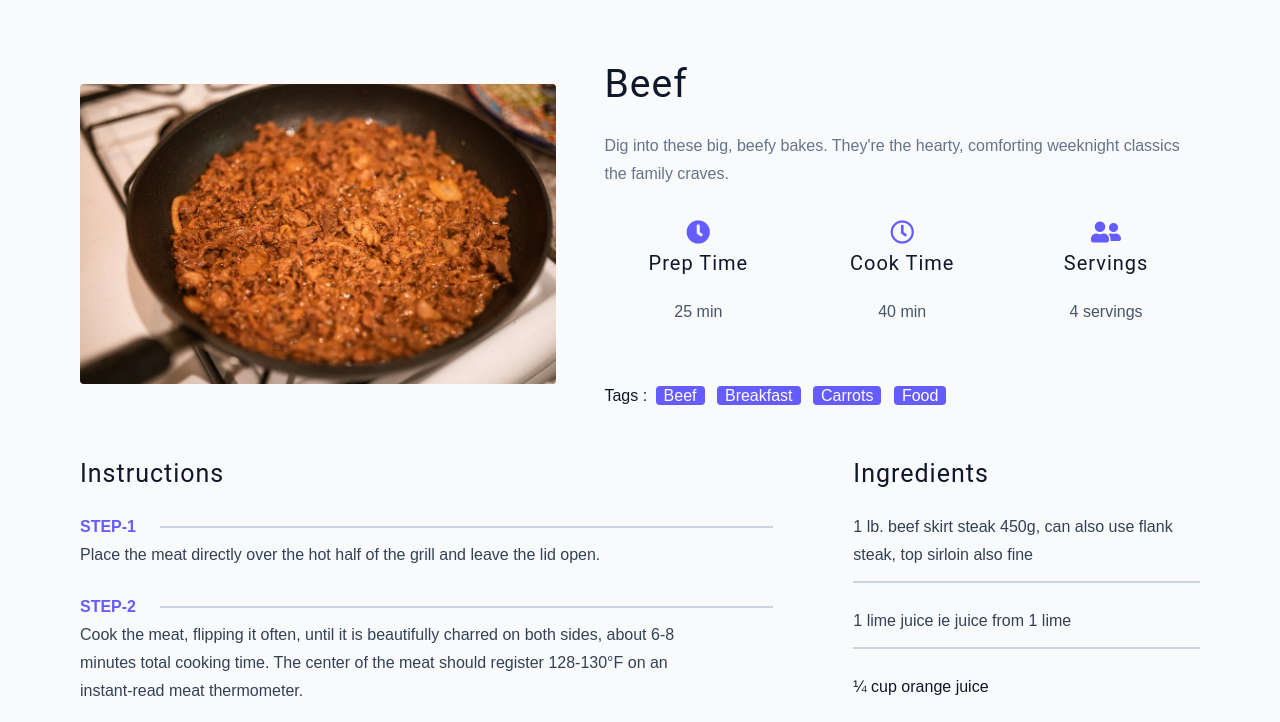
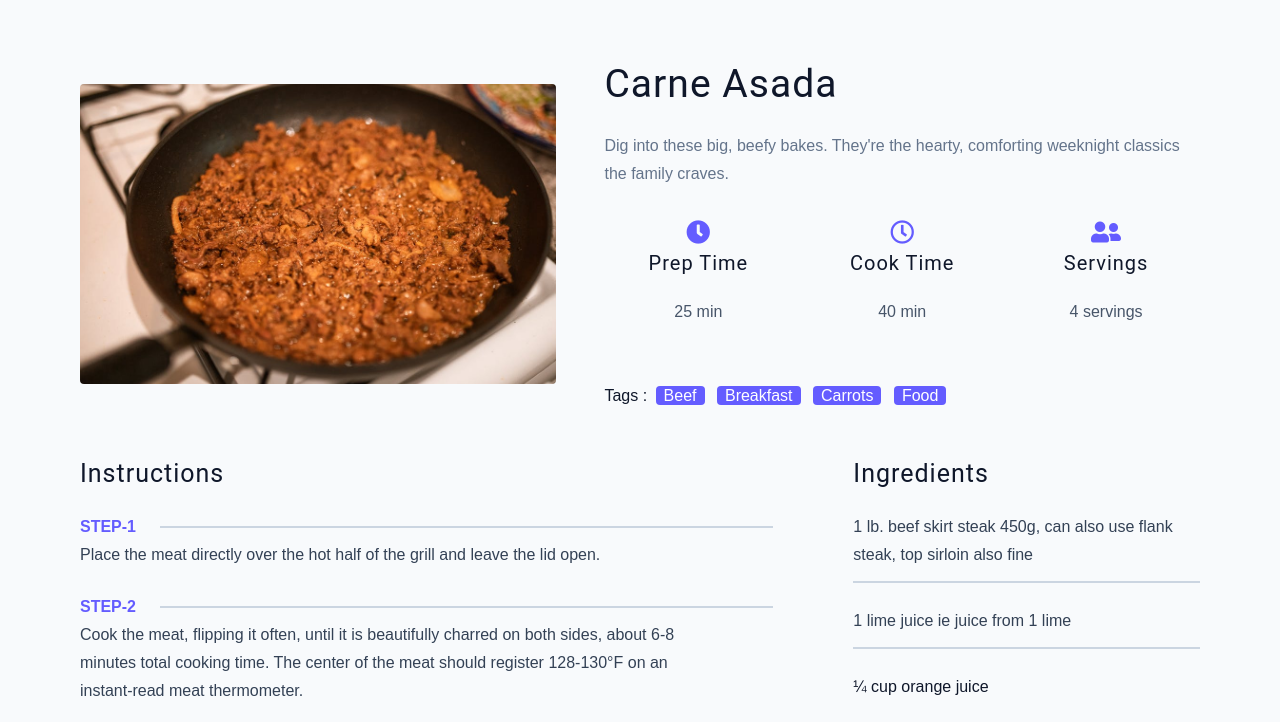
Before and after one commit to Bhupathi-Bhavana/Simply-Recipes, a plain HTML site: page final/single-recipe1.html in a window 1280 px wide. Shown: the part 69-791 px from the top of the page. Drawn offline with Linux system fonts and the light colour scheme.

Commit message:
Update single-recipe1.html

```diff
--- a/final/single-recipe1.html
+++ b/final/single-recipe1.html
@@ -51,7 +51,7 @@
             <section class="recipe-hero">
                 <img src="./assets/recipes/recipe-1.jpeg" class="img recipe-hero-img" alt="pancakes" />
                 <article>
-                    <h2>Beef</h2>
+                    <h2>Carne Asada</h2>
                     <p>Dig into these big, beefy bakes. They're the hearty, comforting weeknight classics the family craves.</p>
                     <!-- recipe icon-->
                     <div class="recipe-icons">
```
